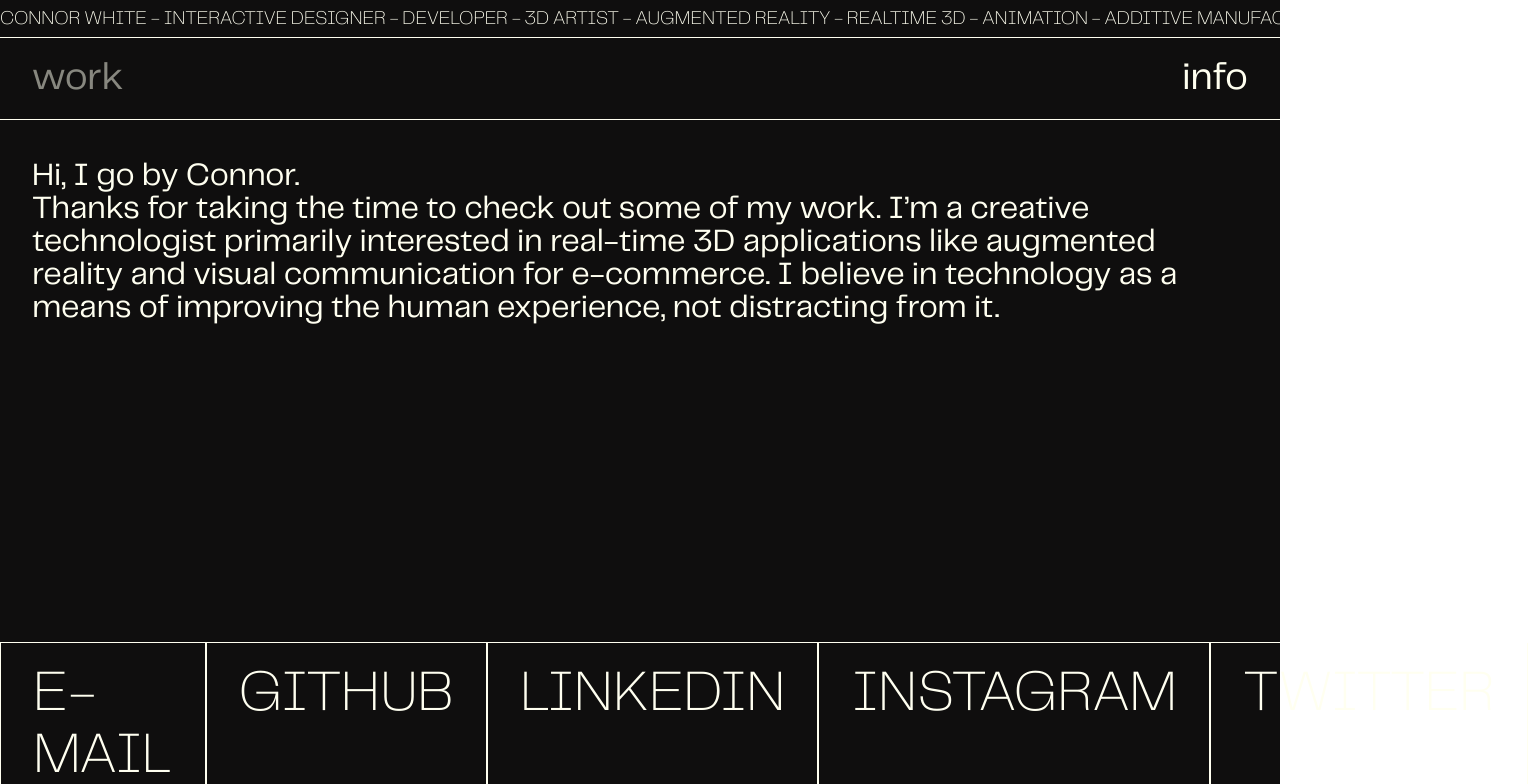
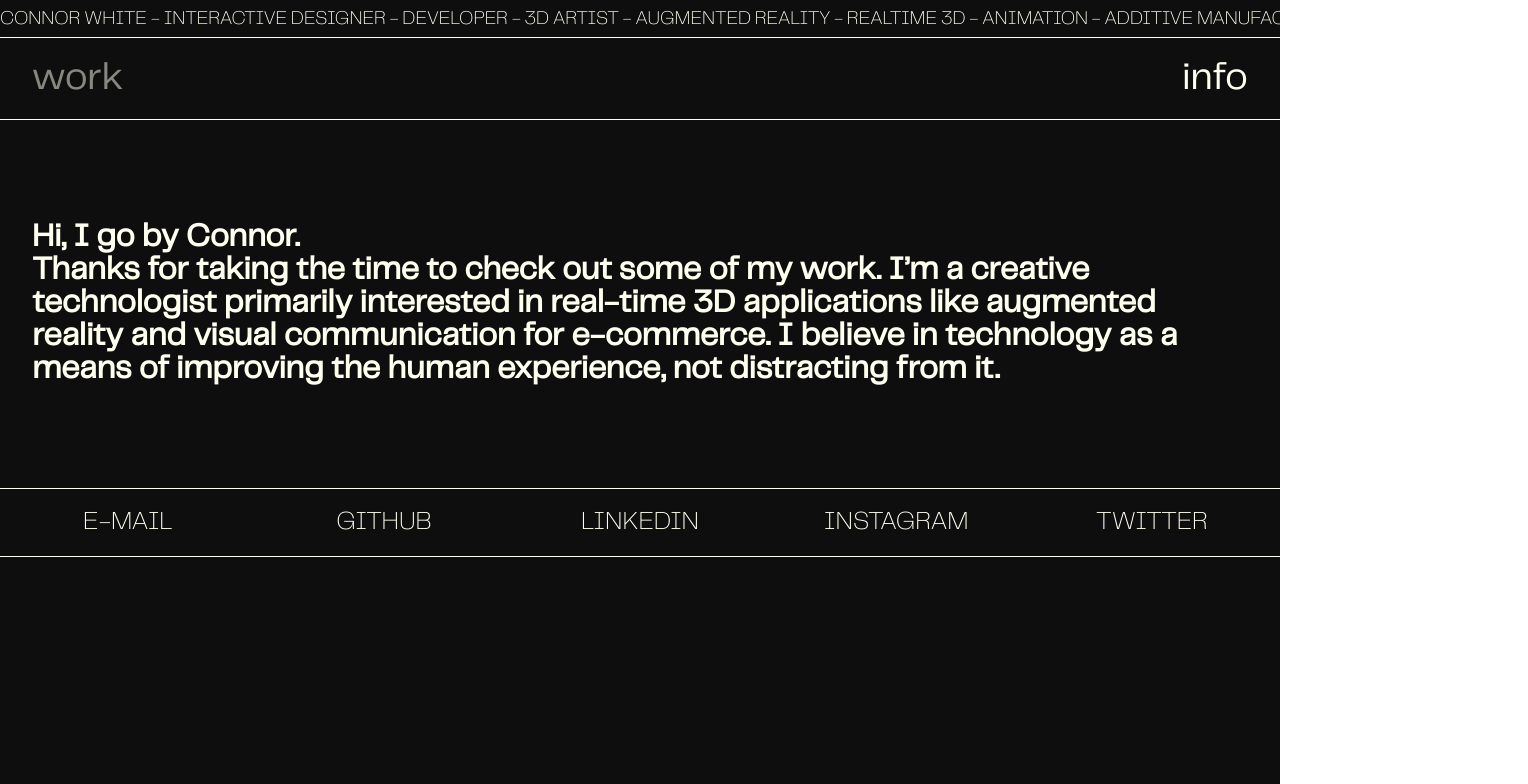
Before and after one commit to connorwhite-online/portfolio, a React (Create React App) app: page /info in a window 1280 px wide. Shown: the top 784 px of the page, 1528 px wide, since content can reach past the window. Built offline with nearby package versions, Linux system fonts and the light colour scheme.

Commit message:
info page animated

```diff
--- a/src/components/Info/index.css
+++ b/src/components/Info/index.css
@@ -20,25 +20,23 @@ html, body {
     --light: #FFFFF0;
 }
 
-.info {
-    display: flex;
-    flex-direction: column;
-    justify-content: space-between;
-    height: 86vh;
+.bio {
+    padding: 5vh 2.5vw;
+    width: 95vw;
+    border-bottom: solid 1px var(--light);
 }
 
-.bio {
+h1 {
     font-family: 'Telegraf-Regular';
     font-size: 5vw;
     color: var(--light);
-    padding: 5vh 2.5vw;
 }
 
 .link-group {
     display: flex;
     flex-direction: column;
     width: 100vw;
-    border-top: solid 1px var(--light);
+    border-bottom: none;
 }
 
 .link-box {
@@ -56,26 +54,27 @@ html, body {
 
 @media screen and (min-width: 750px) {
     .bio {
+        padding: 10vh 2.5vw;
+    }
+
+    h1 {
         font-size: 2.5vw;
-        padding: 5vh 2.5vw;
     }
 
     .link-group {
         flex-direction: row;
-        width: 100vw;
+        border-bottom: solid 1px var(--light);
     }
 
     .link-box {
-        border-bottom: solid 1px var(--light);
-        border-right: solid 1px var(--light);
-        border-left: solid 1px var(--light);
         padding: 2.5vh 2.5vw;
         justify-content: center;
+        border-bottom: none;
     }
 
-    .link {
+    a.link {
         font-family: 'Telegraf-Ultralight';
-        font-size: 3vw;
+        font-size: 2vw;
 
     }
 }
--- a/src/components/Info/index.js
+++ b/src/components/Info/index.js
@@ -1,13 +1,65 @@
-import React from 'react';
+import React, { startTransition, useEffect, useRef } from 'react';
 import gsap from 'gsap';
 import './index.css';
 
 function Info () {
 
+    const infoRef = useRef();
+
+    // Page Loading Animation
+    useEffect(() => {
+
+        const boxes = gsap.utils.toArray('.link-box');
+        const links = gsap.utils.toArray('.link');
+        let ctx = gsap.context(() => {
+            gsap.fromTo('.bio, .link-group', {
+                scaleX: 0,
+            }, {
+                scaleX: 1,
+                duration: 1,
+                ease: 'power4.inOut',
+            });
+            gsap.fromTo('h1', {
+                opacity: 0,
+            }, {
+                opacity: 1,
+                duration: 1,
+                delay: .5,
+                ease: 'power3.inOut',
+            });
+            boxes.forEach((box, i) => {
+                gsap.fromTo(box, {
+                    scaleX: 0,
+                }, {
+                    scaleX: 1,
+                    duration: 1,
+                    delay: i*.25,
+                    ease: 'power4.inOut',
+                })
+            });
+            links.forEach((link, i) => {
+                gsap.fromTo(link, {
+                    opacity: 0,
+                    y: 50,
+                }, {
+                    opacity: 1,
+                    y: 0,
+                    duration: 1,
+                    delay: i*.25,
+                    ease: 'power4.inOut',
+                })
+            });
+        }, infoRef)
+        return () => ctx.revert();
+    }, []);
+
+
     return (
-        <div className='info'>
+        <div className='info' ref={infoRef}>
             <div className='bio'>
-                Hi, I go by Connor.<br />Thanks for taking the time to check out some of my work. I’m a creative technologist primarily interested in real-time 3D applications like augmented reality and visual communication for e-commerce. I believe in technology as a means of improving the human experience, not distracting from it.
+                <h1>
+                    Hi, I go by Connor.<br />Thanks for taking the time to check out some of my work. I’m a creative technologist primarily interested in real-time 3D applications like augmented reality and visual communication for e-commerce. I believe in technology as a means of improving the human experience, not distracting from it.
+                </h1>
             </div>
             <div className='link-group'>
                 <div className='link-box'><a href="mailto:connorwhitepdx@gmail.com" className='link'>E-MAIL</a></div>
```
